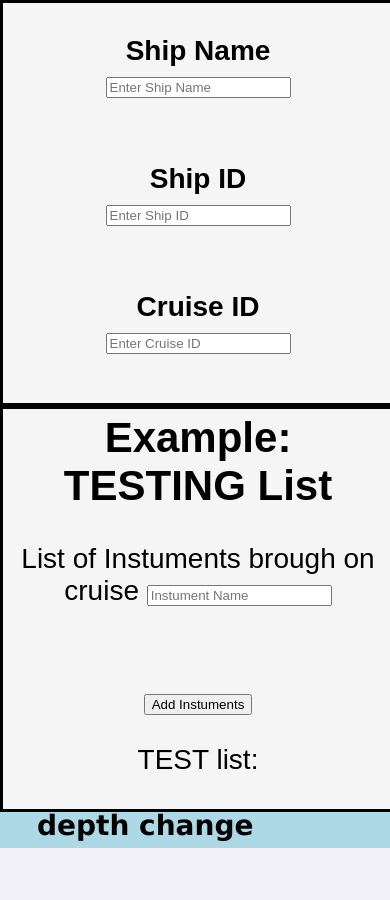
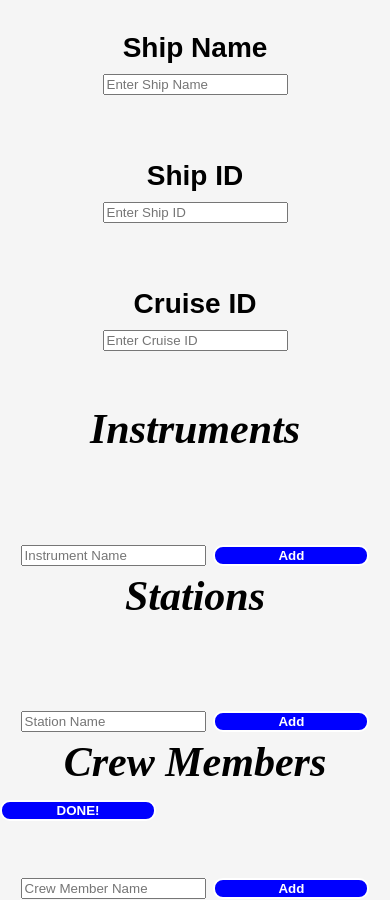
Before and after one commit to nfsi-canada/elogbook, a PHP site: page /HTML/cruiseCreation.html in a window 390 px wide. Shown: the part 99-999 px from the top of the page. Before the commit the page ends 947 px from the top, so only its background shows below. Run offline with PHP 8.4, Linux system fonts and the light colour scheme.

Commit message:
more wokr on the cruise creation page, great work, redid JS in a new way that works better, good styling for everything but mobile, which is the next TBD

```diff
--- a/CSS/cruiseCreate.css
+++ b/CSS/cruiseCreate.css
@@ -6,7 +6,28 @@
     Creation Date: 2024/01/22
     Modified Date: yyyy/mm/dd
 */
-
+button
+{
+    width: 40%;
+    height: 10%;
+    border-radius: 10px;
+    border: white solid 2px;
+    background-color: blue;
+    color: white;
+    font-weight: bold;
+    transition-duration: 0.4s;
+    cursor: pointer;
+    position: relative;
+}
+button:hover {
+    background-color: darkblue;
+}
+body{
+    background-color: #f5f5f5;
+}
+html{
+    background-color: #f5f5f5;
+}
 /* ===============================
    Mobile Styles: 0px to 768px
    ===============================
@@ -18,7 +39,6 @@
         width: 100%;
         height: 400px;
         float: left;
-        border-style: solid;
     }
     .formfillFlex-container
     {
--- a/HTML/cruiseCreation.html
+++ b/HTML/cruiseCreation.html
@@ -87,22 +87,37 @@
 
                 <div class="formfillText-container">
 
-                    <h1>Example: TESTING List</h1>
-                        <div id="Instuments">
-                        <form v-on:submit.prevent="addItem">
-                            <p>
-                            List of Instuments brough on cruise
-                            <input type="text" required placeholder="Instument Name" v-model="itemName">
-                            </p>
-                            <button type="submit">Add Instuments</button>
+                    <div id="forms">
+
+                        <form id="Instruments">
+
+                            <h2>Instruments</h2>
+                            <ol id="zone"></ol>
+
+                            <input type="text" id="Instrument" placeholder="Instrument Name" name="Instrument"/>
+
+                            <button>Add</button>
                         </form>
 
-                        <div class = "TEST">
-                            <p>TEST list:</p>
-                            <ul>
-                                <li v-for="item in InstumentsList">{{ item.name }}</li>
-                            </ul>
-                        </div>
+                        <form id="Stations">
+
+                            <h2>Stations</h2>
+                            <ol id="zone2"></ol>
+
+                            <input type="text" id="Station" placeholder="Station Name" name="Station"/>
+
+                            <button>Add</button>
+                        </form>
+
+                        <form id="Crew">
+                            <h2>Crew Members</h2>
+                            <ol id="zone3"></ol>
+
+                            <input type="text" id="name" placeholder="Crew Member Name" name="name" />
+
+                            <button>Add</button>
+                        </form>
+
                     </div>
 
                 </div>
@@ -114,8 +129,21 @@
         </section>
         <!-- dropdown Section End -->
 
+
+
+
+
+
+        <!-- dropdown Section -->
+        <section id="done">
+
+
+        <a href="createChoose.html"><button type="submit" id="dbutt">DONE!</button></a>
+
         </section>
-        <!-- Section End -->
+        <!-- dropdown Section End -->
+
+
 
     <script src="https://unpkg.com/vue@3/dist/vue.global.js"></script>
     <script src="..\javascript\cruiseCreationList.js"></script>
--- a/javascript/cruiseCreationList.js
+++ b/javascript/cruiseCreationList.js
@@ -1,20 +1,29 @@
-const Instuments = Vue.createApp({
-    data() {
-      return {
-        itemName: null,
-        InstumentsList: [
-          { name: 'depth change'}
-        ]
-      }
-    },
-    methods: {
-      addItem(){
-        let item = {
-          name: this.itemName
-        }
-        this.InstumentsList.push(item)
-        this.itemName = null
-      }
-    }
-  })
-  Instuments.mount('#Instuments')
+var list = document.getElementById('zone');
+var item = document.getElementById('Instruments');
+item.onsubmit = function(evt) {
+  evt.preventDefault();
+  var Instrument = document.getElementById('Instrument').value;
+  var item = document.createElement('li');
+  item.appendChild(document.createTextNode(Instrument));
+  list.appendChild(item);
+}
+
+var list2 = document.getElementById('zone2');
+var item2 = document.getElementById('Stations');
+item2.onsubmit = function(evt2) {
+  evt2.preventDefault();
+  var Station = document.getElementById('Station').value;
+  var item2 = document.createElement('li');
+  item2.appendChild(document.createTextNode(Station));
+  list2.appendChild(item2);
+}
+
+var list3 = document.getElementById('zone3');
+var item3 = document.getElementById('Crew');
+item3.onsubmit = function(evt3) {
+  evt3.preventDefault();
+  var name = document.getElementById('name').value;
+  var item3 = document.createElement('li');
+  item3.appendChild(document.createTextNode(name));
+  list3.appendChild(item3);
+}
```
Also changed, not shown: other parts of CSS/cruiseCreate.css (+17 -13 lines).
